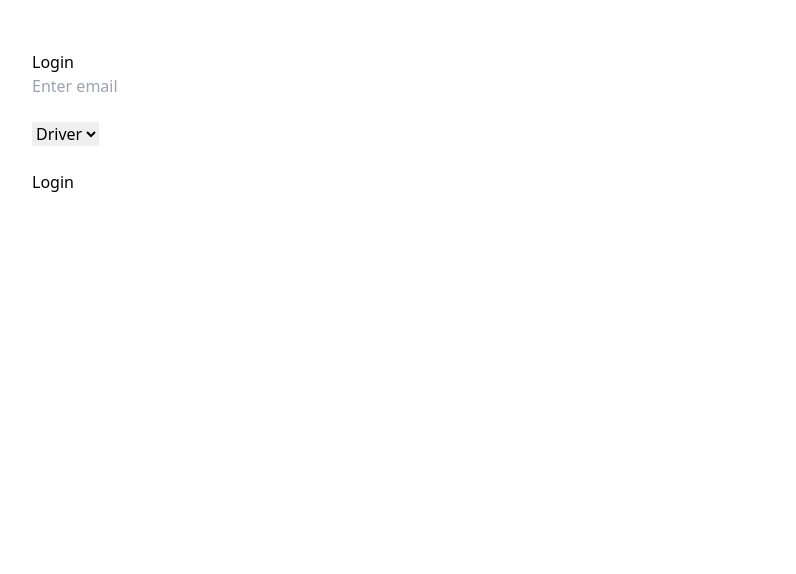
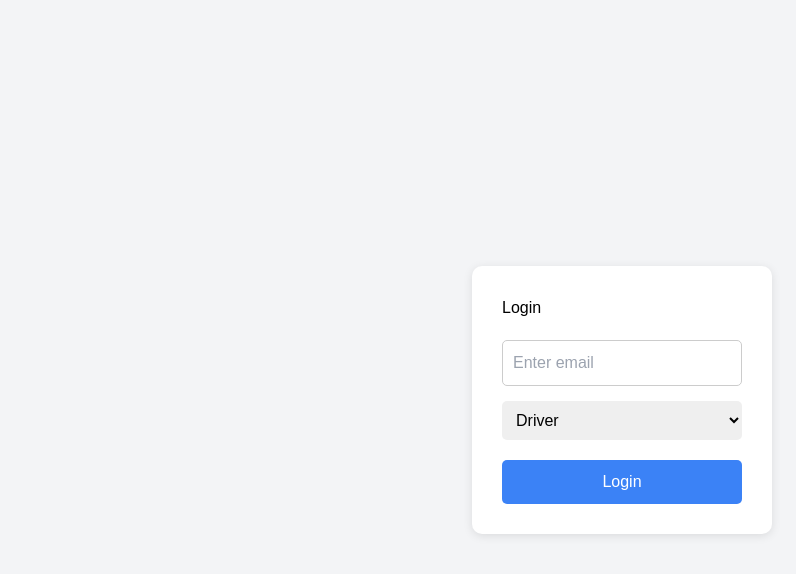
Before and after one commit to eruvanikhilnitco/logistics-backend, a React (Vite) app in the folder logistics-frontend/: page /login in a window 1280 px wide. Shown: the top 574 px of the page, without its empty margins (18-814 px from the left). Built offline with nearby package versions, Linux system fonts and the light colour scheme.

Commit message:
update: role based login

```diff
--- a/logistics-frontend/src/pages/Login.jsx
+++ b/logistics-frontend/src/pages/Login.jsx
@@ -1,38 +1,106 @@
-import { useState } from "react";
-import { useNavigate } from "react-router-dom";
+import { useState, useEffect } from "react";
+import { useNavigate, useSearchParams } from "react-router-dom";
 
 export default function Login() {
   const [email, setEmail] = useState("");
   const [role, setRole] = useState("driver");
+
   const navigate = useNavigate();
+  const [searchParams] = useSearchParams();
+
+  // ✅ Auto-set role from URL
+  useEffect(() => {
+    const roleFromURL = searchParams.get("role");
+    if (roleFromURL) {
+      setRole(roleFromURL);
+    }
+  }, []);
 
   const handleLogin = () => {
+    if (!email) {
+      alert("Please enter email");
+      return;
+    }
+
+    // ✅ Save user info
     localStorage.setItem("email", email);
     localStorage.setItem("role", role);
 
-    if (role === "driver") navigate("/driver");
-    else navigate("/client");
+    // ✅ Redirect based on role
+    if (role === "driver") {
+      navigate("/driver");
+    } else {
+      navigate("/client");
+    }
   };
 
   return (
-    <div style={{ padding: "50px" }}>
-      <h1>Login</h1>
+    <div style={{
+      height: "100vh",
+      display: "flex",
+      justifyContent: "center",
+      alignItems: "center",
+      background: "#f3f4f6",
+      fontFamily: "sans-serif"
+    }}>
 
+      <div style={{
+        background: "white",
+        padding: "30px",
+        borderRadius: "10px",
+        width: "300px",
+        boxShadow: "0 2px 10px rgba(0,0,0,0.1)"
+      }}>
+
+        <h2 style={{ marginBottom: "20px" }}>Login</h2>
+
+        {/* Email */}
         <input
+          type="email"
           placeholder="Enter email"
+          value={email}
           onChange={(e) => setEmail(e.target.value)}
+          style={{
+            width: "100%",
+            padding: "10px",
+            marginBottom: "15px",
+            border: "1px solid #ccc",
+            borderRadius: "5px"
+          }}
         />
 
-      <br /><br />
-
-      <select onChange={(e) => setRole(e.target.value)}>
+        {/* Role */}
+        <select
+          value={role}
+          onChange={(e) => setRole(e.target.value)}
+          style={{
+            width: "100%",
+            padding: "10px",
+            marginBottom: "20px",
+            borderRadius: "5px"
+          }}
+        >
           <option value="driver">Driver</option>
           <option value="client">Client</option>
         </select>
 
-      <br /><br />
+        {/* Button */}
+        <button
+          onClick={handleLogin}
+          style={{
+            width: "100%",
+            padding: "10px",
+            background: "#3b82f6",
+            color: "white",
+            border: "none",
+            borderRadius: "5px",
+            cursor: "pointer"
+          }}
+        >
+          Login
+        </button>
 
-      <button onClick={handleLogin}>Login</button>
+      </div>
     </div>
   );
 }
```
Lines whose indentation alone changed are shown as unchanged.
